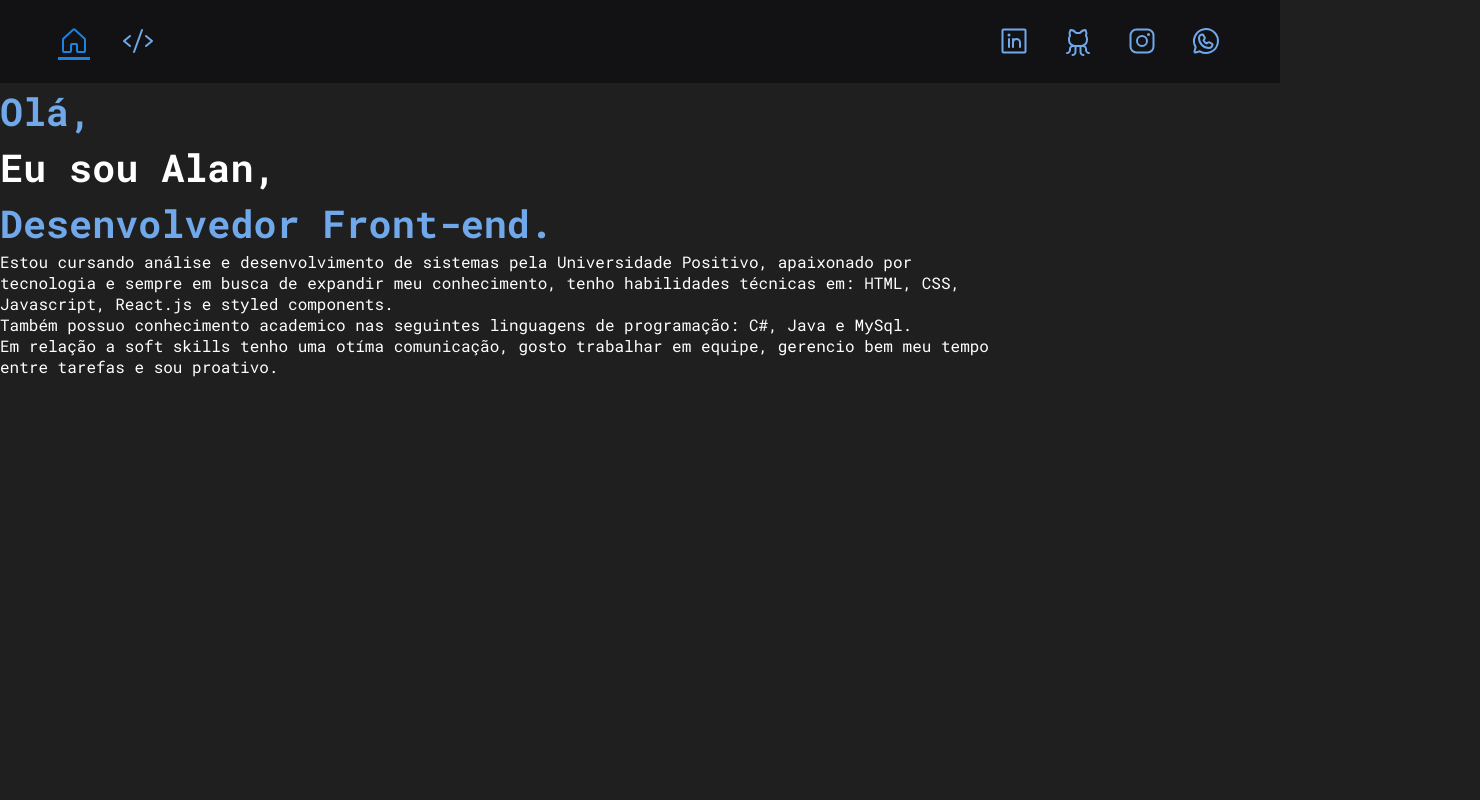
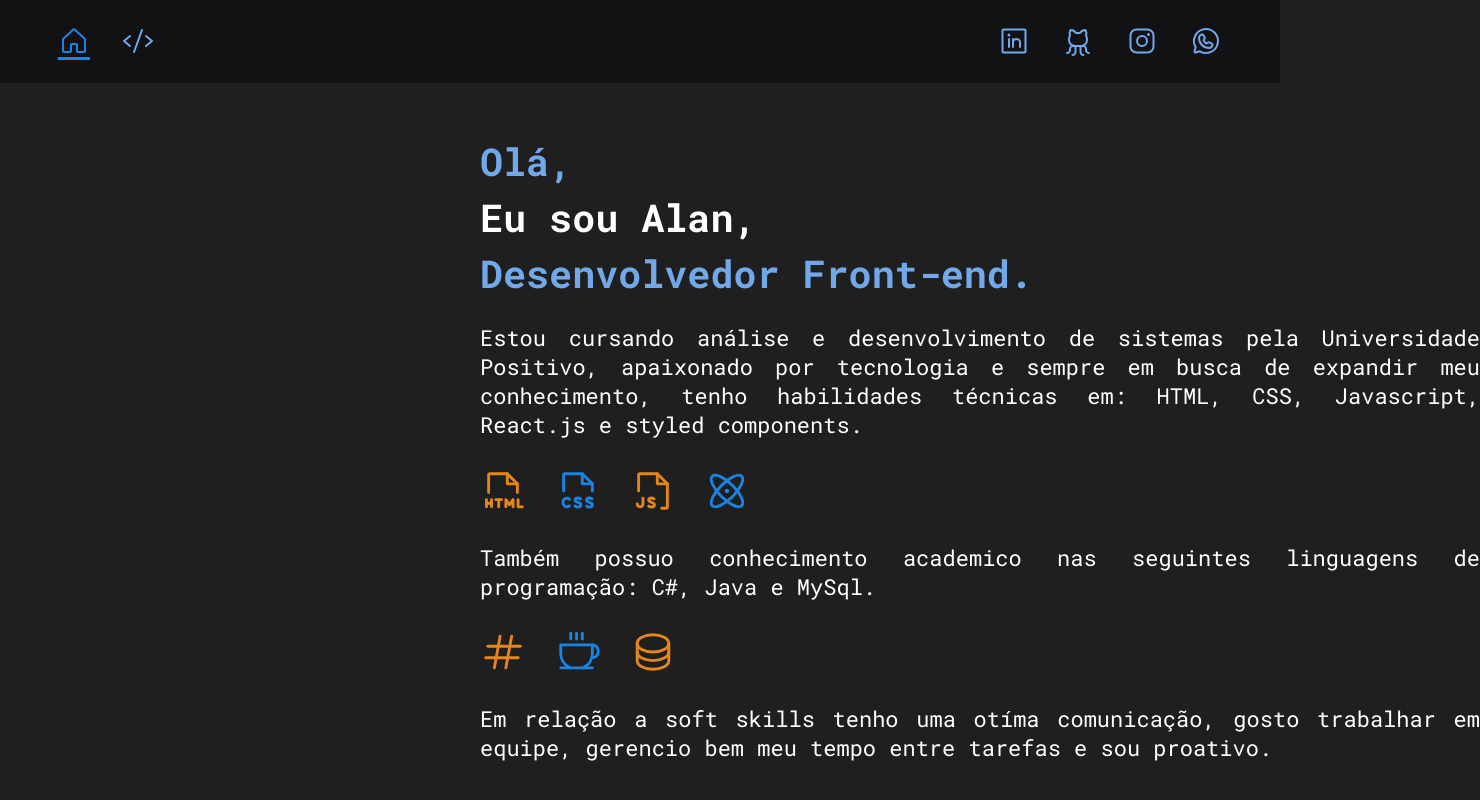
Before and after one commit to Alantrizotte06/AlanTrizotte, a React (Vite) app: page / in a window 1280 px wide. Shown: the top 800 px of the page, 1480 px wide, since content can reach past the window. Built offline with nearby package versions, Linux system fonts and the light colour scheme.

Commit message:
Componentes: Finalização Home.

```diff
--- a/src/pages/Header/styles.ts
+++ b/src/pages/Header/styles.ts
@@ -26,6 +26,8 @@ export const HeaderContainer = styled.header`
 
       &:hover {
         color: ${(props) => props.theme["blue-400"]};
+        transition: all 0.5s;
+        border-bottom: 3px solid ${(props) => props.theme["blue-400"]};
       }
 
       &.active {
--- a/src/pages/Home/index.tsx
+++ b/src/pages/Home/index.tsx
@@ -1,4 +1,18 @@
-import { HomeContainer, InfoSobreMim, PersonalPresentation } from "./styles";
+import {
+  Atom,
+  Coffee,
+  Database,
+  FileCss,
+  FileHtml,
+  FileJs,
+  Hash,
+} from "phosphor-react";
+import {
+  HomeContainer,
+  InfoSobreMim,
+  PersonalPresentation,
+  SkillsImg,
+} from "./styles";
 
 export function Home() {
   return (
@@ -15,10 +29,21 @@ export function Home() {
           conhecimento, tenho habilidades técnicas em: HTML, CSS, Javascript,
           React.js e styled components.
         </p>
+        <SkillsImg>
+          <FileHtml size={46} />
+          <FileCss size={46} />
+          <FileJs size={46} />
+          <Atom size={46} />
+        </SkillsImg>
         <p>
           Também possuo conhecimento academico nas seguintes linguagens de
           programação: C#, Java e MySql.
         </p>
+        <SkillsImg>
+          <Hash size={46} />
+          <Coffee size={46} />
+          <Database size={46} />
+        </SkillsImg>
         <p>
           Em relação a soft skills tenho uma otíma comunicação, gosto trabalhar
           em equipe, gerencio bem meu tempo entre tarefas e sou proativo.
--- a/src/pages/Home/styles.ts
+++ b/src/pages/Home/styles.ts
@@ -1,8 +1,20 @@
-import styled from "styled-components";
+import styled, { keyframes } from "styled-components";
+
+const slideIn = keyframes`
+  from {
+    transform: translateX(-200px);
+    opacity: 0;
+  }
+  to {
+    transform: translateX(0);
+    opacity: 1;
+  }
+`;
 
 export const HomeContainer = styled.main`
   width: 62.5rem;
   height: 43.75rem;
+  margin: 3.12rem 3.375rem 4.25rem 30rem;
 
   font-family: "Roboto Mono";
   color: ${(props) => props.theme["white"]};
@@ -14,9 +26,38 @@ export const PersonalPresentation = styled.div`
   font-weight: bold;
   font-size: 2.4rem;
 
+  p:nth-child(1) {
+    animation: ${slideIn} 0.8s;
+  }
+
   p:nth-child(2) {
     color: ${(props) => props.theme["white"]};
+    animation: ${slideIn} 1s;
+  }
+
+  p:nth-child(3) {
+    animation: ${slideIn} 1.2s;
   }
 `;
 
-export const InfoSobreMim = styled.div``;
+export const InfoSobreMim = styled.div`
+  margin-top: 1.4rem;
+  font-size: 22px;
+  text-align: justify;
+`;
+
+export const SkillsImg = styled.div`
+  display: flex;
+  gap: 1.8rem;
+  margin: 1.8rem 0 1.8rem 0;
+
+  svg {
+    color: ${(props) => props.theme["orange-400"]};
+  }
+
+  svg:nth-child(2),
+  svg:nth-child(4),
+  svg:nth-child(5) {
+    color: ${(props) => props.theme["blue-400"]};
+  }
+`;
```
